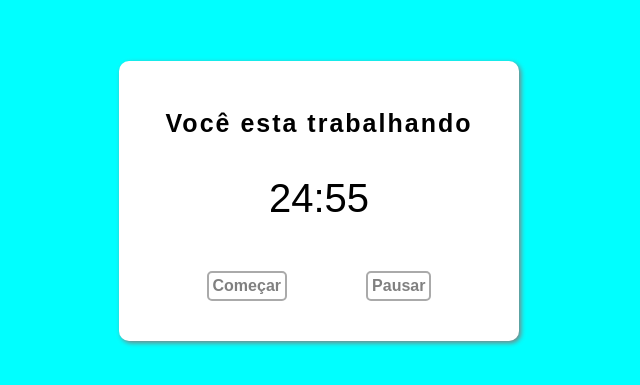
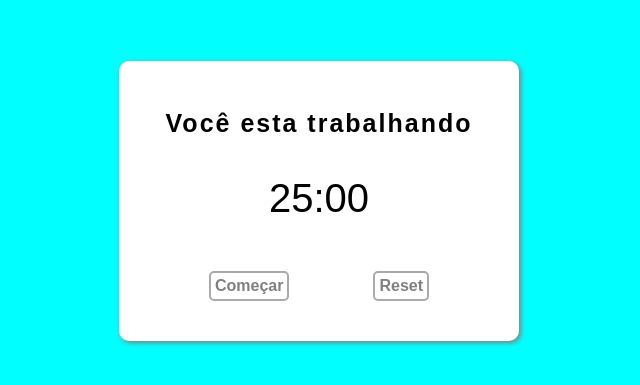
Before and after one commit to Jose-GuilhermeG/PomodoroSystem, a React (Vite) app: page / in a window 1280 px wide. Shown: the part 199-584 px from the top of the page, without its empty margins (321-961 px from the left). Built offline with nearby package versions, Linux system fonts and the light colour scheme.

Commit message:
feat: add starting logic

```diff
--- a/index.html
+++ b/index.html
@@ -2,7 +2,6 @@
 <html lang="en">
   <head>
     <meta charset="UTF-8" />
-    <link rel="icon" type="image/svg+xml" href="/vite.svg" />
     <meta name="viewport" content="width=device-width, initial-scale=1.0" />
     <title>Pomodoro System</title>
   </head>
--- a/src/App.tsx
+++ b/src/App.tsx
@@ -1,19 +1,33 @@
+import React , {useState} from "react"
 import PomodoroTimer from "./components/PomodoroTime"
 import { Button } from "./components/button"
 
 function App() {
+  const [isRuning , setIsRuning] = useState<boolean>(false)
+
   return (
     <main className="card">
       <h2 className="card-title">
         Você esta trabalhando
       </h2>
-      <PomodoroTimer defaultPomodoroTime={1500}/>
+      <PomodoroTimer
+        PomodoroTime={1500}
+        shortRestTime={300}
+        longRestTime={900}
+        cycles={4}
+        runing={isRuning}
+      />
       <div className="button-container">
-        <Button>
+        <Button onClick={e=>{
+          const element = e.target as HTMLButtonElement
+          if(!isRuning) element.innerText = "pausar"
+          else element.innerText = "Voltar"
+          setIsRuning(prevs=>!prevs)
+        }}>
           Começar
         </Button>
         <Button>
-          Pausar
+          Reset
         </Button>
       </div>
     </main>
--- a/src/components/PomodoroTime.tsx
+++ b/src/components/PomodoroTime.tsx
@@ -3,16 +3,20 @@ import { useInterval } from "../hooks/useInterval";
 import { SecondsToTime } from "../utils/SecondsToTime";
 
 interface PomodoroTimerProps {
-    defaultPomodoroTime : number;
+    PomodoroTime : number;
+    shortRestTime : number;
+    longRestTime : number;
+    cycles : number;
+    runing : boolean;
     className? : string
 }
 
-export default function PomodoroTimer({defaultPomodoroTime , className = ""} : PomodoroTimerProps) : JSX.Element{
-    const [mainTime , setMainTime] = React.useState<number>(defaultPomodoroTime)
+export default function PomodoroTimer({PomodoroTime , shortRestTime , longRestTime , cycles , runing , className = ""} : PomodoroTimerProps) : JSX.Element{
+    const [mainTime , setMainTime] = React.useState<number>(PomodoroTime)
 
     useInterval(()=>{
         setMainTime( mainTime - 1)
-    } , 1000)
+    } , runing ? 1000 : null)
 
     return (
         <div className={className + "pomodoro-display"}>
```
